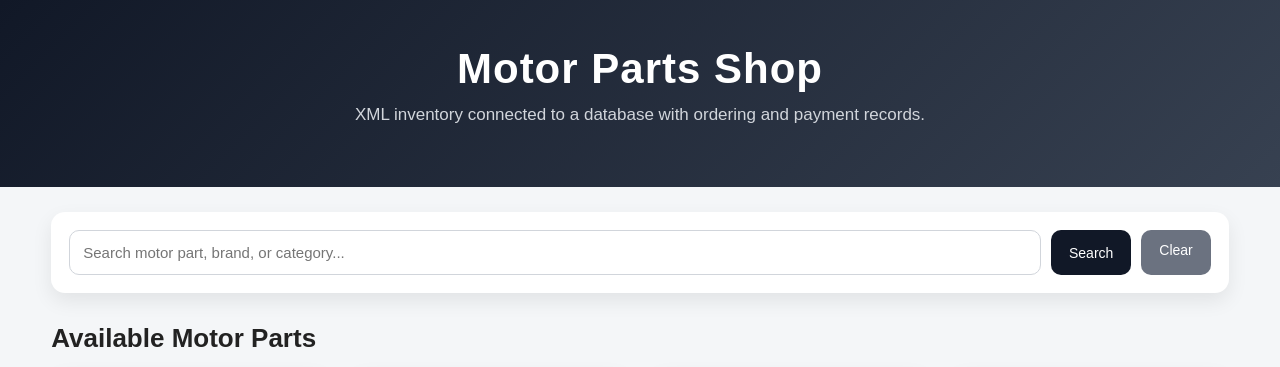
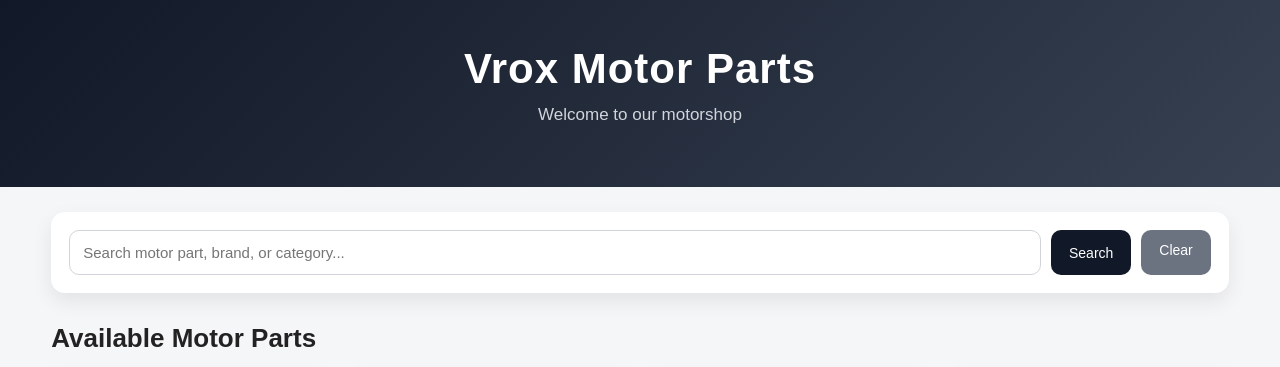
Before and after one commit to karl10003/motor-parts-shop, a Flask app: page / in a window 1280 px wide. Shown: the top 367 px of the page. Run offline with Flask 3, Linux system fonts and the light colour scheme; data comes from the database, SQL or seed files in the repository; data that the repository does not hold is empty.

Commit message:
Add files via upload

```diff
--- a/template/motor.html
+++ b/template/motor.html
@@ -2,7 +2,7 @@
 <html lang="en">
 <head>
     <meta charset="UTF-8">
-    <title>Motor Parts Shop</title>
+    <title> Vrox Motor Parts Shop</title>
     <meta name="viewport" content="width=device-width, initial-scale=1.0">
 
     <style>
@@ -236,8 +236,8 @@
 <body>
 
     <div class="hero">
-        <h1>Motor Parts Shop</h1>
-        <p>XML inventory connected to a database with ordering and payment records.</p>
+        <h1> Vrox Motor Parts </h1>
+        <p>Welcome to our motorshop</p>
     </div>
 
     <div class="container">
@@ -376,7 +376,7 @@
     </div>
 
     <footer>
-        Motor Parts Shop System | XML + Flask + Database
+        Vrox Motor Shop System @2026
     </footer>
 
 </body>
```
